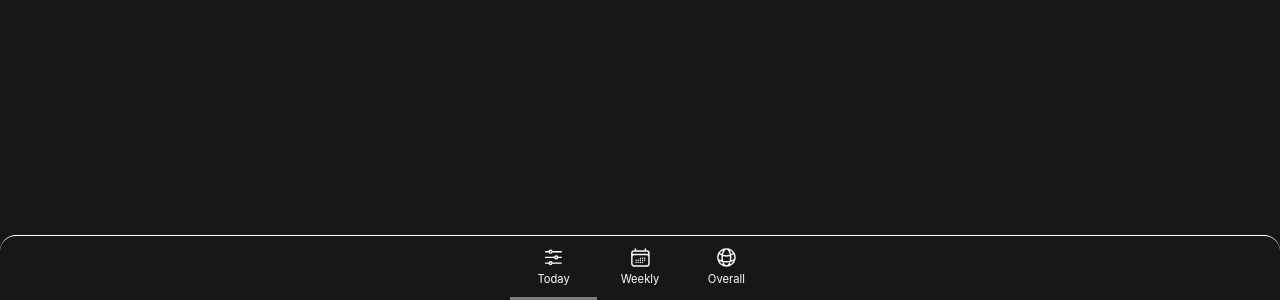
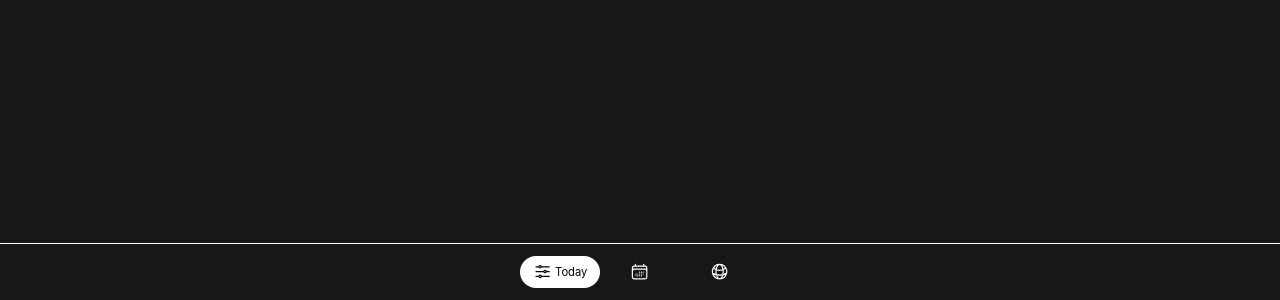
Before and after one commit to aimanaress/tasktracker, a React (Create React App) app: page / in a window 1280 px wide. Shown: the part 500-800 px from the top of the page. Built offline with nearby package versions, Linux system fonts and the light colour scheme.

Commit message:
Update bottom navigation: styling

```diff
--- a/src/shared/Navigation/MainHeader.css
+++ b/src/shared/Navigation/MainHeader.css
@@ -3,11 +3,10 @@
   position: fixed;
   bottom: 0;
   width: 100vw;
-  height: 4rem;
+  height: 3.5rem;
   color: #fff;
   display: flex;
   align-items: center;
   justify-content: center;
   border-top: 0.01rem solid #fefefe;
-  border-radius: 1rem 1rem 0 0;
 }
--- a/src/shared/Navigation/NavLinks.css
+++ b/src/shared/Navigation/NavLinks.css
@@ -1,18 +1,27 @@
 .container__navlink {
   display: flex;
-  flex-direction: column;
+  flex-direction: row;
   align-items: center;
+  justify-content: center;
+  justify-items: center;
   width: 4rem;
-  height: 2.5rem;
-  padding: 0.7rem;
+  height: 1rem;
+  padding: 0.5rem;
+  gap: 0.2rem;
+  border-radius: 10rem;
 }
 
-p {
+.title__navlink {
   font-size: 0.7rem;
   margin: 0;
-  margin-top: 0.2rem;
 }
 
 .current {
-  border-bottom: 0.3rem solid #7e7e7e;
+  color: black;
+  background-color: white;
 }
+
+.icon__navlink {
+  height: 1.2rem;
+  width: 1.2rem;
+}
--- a/src/shared/Navigation/NavLinks.js
+++ b/src/shared/Navigation/NavLinks.js
@@ -7,8 +7,8 @@ function NavLinks(props) {
       className={`container__navlink ${props.show && "current"} `}
       onClick={props.onClick}
     >
-      {props.icon}
-      <p>{props.title}</p>
+      <div className="icon__navlink">{props.icon}</div>
+      {props.show && <p className="title__navlink">{props.title}</p>}
     </a>
   );
 }
```
